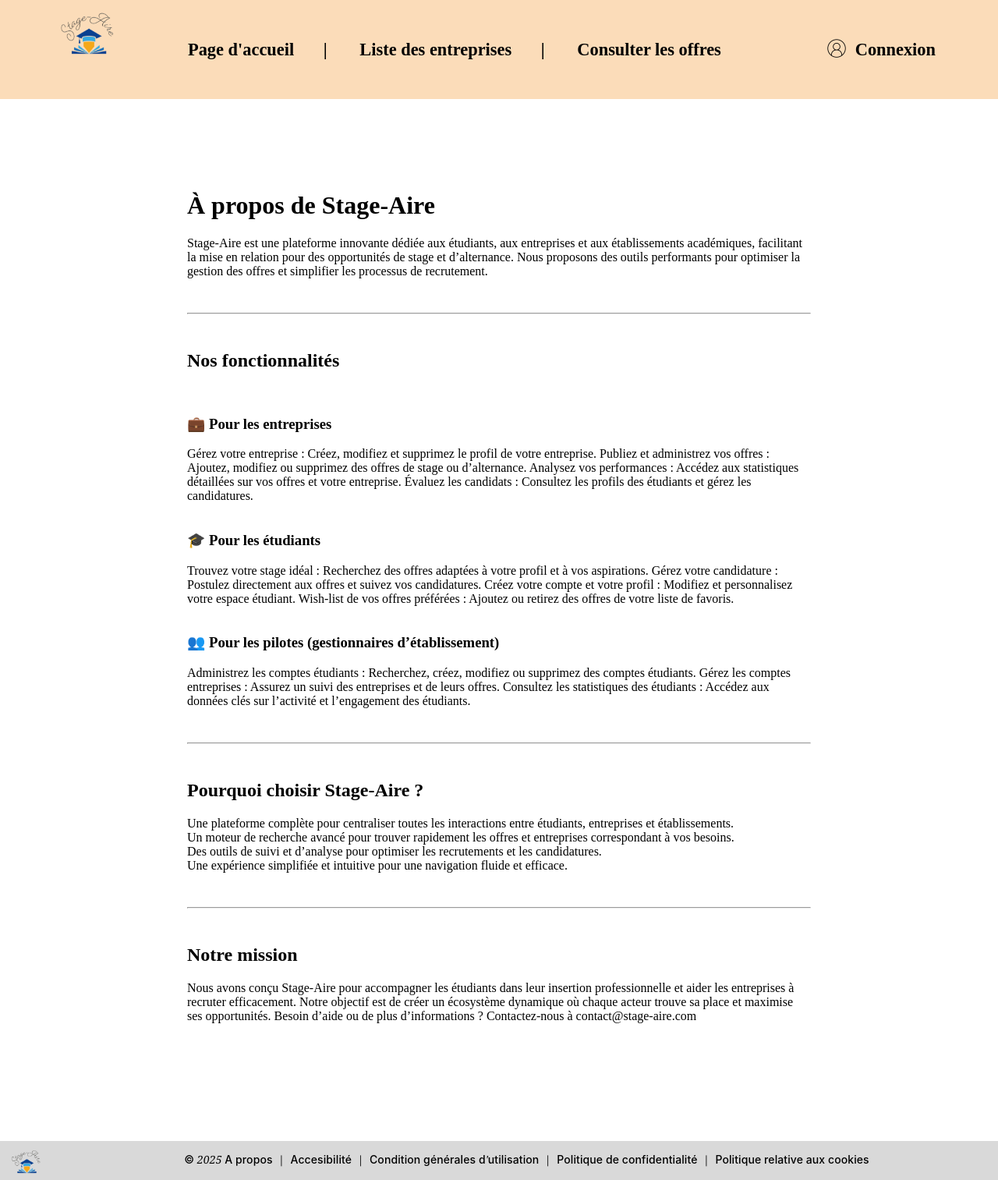
After one commit to g1obu1eb1eu/Projet---Bloc-Web, a PHP site: page /A_propos.html in a window 1280 px wide. The commit adds this page. Shown: the whole page at 78% size. Run offline with PHP 8.4, Linux system fonts and the light colour scheme.

Commit message:
Pages footer fini

```diff
--- /dev/null
+++ b/A_propos.html
@@ -0,0 +1,101 @@
+<!DOCTYPE html>
+	<html lang="en">
+	<head>
+		<link rel="stylesheet" href="assets/A_propos.css">
+		<meta name="viewport" content="width=device-width, initial-scale=1.0">
+		<meta charset="UTF-8">
+		<title>A_propos</title>
+	</head>
+	<body>
+        <div class="login-container">
+		<header>
+			<div class="logo">
+				<img src="images/logo.png" alt="Stage-Aire">
+			</div>
+			<nav class="nav-header">
+				<a name="catégorie" href="#">Page d'accueil</a><a class="tirets">&nbsp;|&nbsp;</a>
+				<a name="catégorie" href="#">Liste des entreprises</a><a class="tirets">&nbsp;|&nbsp;</a>
+				<a name="catégorie" href="#">Consulter les offres</a>
+			</nav>
+			<div class="connexion">
+				<div class="logo_connexion" >
+					<img src="images/connexion.png" alt="Stage-Aire">
+				</div>
+				<a href="page_de_connexion.html">Connexion</a>
+			</div>
+		</header>
+		<main>
+			<p>
+                <h1>À propos de Stage-Aire</h1>
+                Stage-Aire est une plateforme innovante dédiée aux étudiants, aux entreprises et aux établissements académiques, facilitant la mise en relation pour des opportunités de stage et d’alternance. Nous proposons des outils performants pour optimiser la gestion des offres et simplifier les processus de recrutement.
+
+                <br><br><br><hr>
+
+                <br><h2>Nos fonctionnalités</h2>
+                <br><h3>💼 Pour les entreprises</h3>
+
+                Gérez votre entreprise : Créez, modifiez et supprimez le profil de votre entreprise.
+
+                Publiez et administrez vos offres : Ajoutez, modifiez ou supprimez des offres de stage ou d’alternance.
+
+                Analysez vos performances : Accédez aux statistiques détaillées sur vos offres et votre entreprise.
+
+                Évaluez les candidats : Consultez les profils des étudiants et gérez les candidatures.
+
+                <br><br><h3>🎓 Pour les étudiants</h3>
+
+                Trouvez votre stage idéal : Recherchez des offres adaptées à votre profil et à vos aspirations.
+
+                Gérez votre candidature : Postulez directement aux offres et suivez vos candidatures.
+
+                Créez votre compte et votre profil : Modifiez et personnalisez votre espace étudiant.
+
+                Wish-list de vos offres préférées : Ajoutez ou retirez des offres de votre liste de favoris.
+
+                <br><br><h3>👥 Pour les pilotes (gestionnaires d’établissement)</h3>
+
+                Administrez les comptes étudiants : Recherchez, créez, modifiez ou supprimez des comptes étudiants.
+
+                Gérez les comptes entreprises : Assurez un suivi des entreprises et de leurs offres.
+
+                Consultez les statistiques des étudiants : Accédez aux données clés sur l’activité et l’engagement des étudiants.
+
+                <br><br><br><hr>
+
+                <br><h2>Pourquoi choisir Stage-Aire ?</h2>
+                Une plateforme complète pour centraliser toutes les interactions entre étudiants, entreprises et établissements.<br>
+
+                Un moteur de recherche avancé pour trouver rapidement les offres et entreprises correspondant à vos besoins.<br>
+
+                Des outils de suivi et d’analyse pour optimiser les recrutements et les candidatures.<br>
+
+                Une expérience simplifiée et intuitive pour une navigation fluide et efficace.
+
+                <br><br><br><hr>
+
+                <br><h2>Notre mission</h2>
+                Nous avons conçu Stage-Aire pour accompagner les étudiants dans leur insertion professionnelle et aider les entreprises à recruter efficacement. Notre objectif est de créer un écosystème dynamique où chaque acteur trouve sa place et maximise ses opportunités.
+
+                Besoin d’aide ou de plus d’informations ? Contactez-nous à contact@stage-aire.com
+			</p>
+		</main>
+		<footer class="site-footer">
+            <img
+              src="images/logo.png"
+              alt="Logo Footer"
+              class="footer-logo"
+            />
+
+            <nav class="footer-text">
+              <a> © 2025 </a>
+              <a name="ud_txt" href="A_propos.html"> A propos</a> <a>&nbsp;|&nbsp;</a>
+              <a name="ud_txt" href="Accesibilite.html"> Accesibilité</a> <a>&nbsp;|&nbsp;</a>
+              <a name="ud_txt" href="Conditions_generales_d'utilisation.html"> Condition générales d'utilisation</a> <a>&nbsp;|&nbsp;</a>
+              <a name="ud_txt" href="Politique_de_confidentialite.html"> Politique de confidentialité</a> <a>&nbsp;|&nbsp;</a>
+              <a name="ud_txt" href="Politique_relative_aux_cookies.html"> Politique relative aux cookies</a>
+
+            </nav>
+          </footer>
+        </div>
+	</body>
+	</html>
--- /dev/null
+++ b/assets/A_propos.css
@@ -0,0 +1,328 @@
+body {
+    margin: 0;
+    padding: 0;
+    /*box-sizing: border-box;
+    font-family:
+      Roboto,
+      -apple-system,
+      Roboto,
+      Helvetica,
+      sans-serif;
+    background-color: rgba(255, 251, 251, 1);*/
+}
+
+main{
+  padding : 6rem;
+  width : 50rem;
+  margin: auto;
+}
+
+
+
+header {
+    align-self: stretch;
+    display: flex;
+    justify-content: space-between;
+    align-items: center;
+    background-color:rgba(251, 220, 185, 1);
+    /* haut | droit | bas | gauche */
+    padding: 0rem 5rem 0em 3rem;
+}
+
+
+/* Logo */
+.logo img {
+    height: 5em;
+    padding-right: 5rem;
+}
+
+/* Menu de navigation */
+.nav-header {
+    flex-grow: 1;
+    text-align: left;
+}
+
+
+.nav-header a{
+    text-decoration: none;
+    color: black;
+    font-weight: bold;
+    font-size: 1.4rem;
+}
+
+.nav-header a[name="catégorie"] {
+    margin: 0 2rem;
+}
+
+.nav-header a[name="catégorie"]:hover, .connexion a:hover{
+    text-decoration: underline;
+}
+
+.connexion {
+    display: flex;
+    align-items: center;
+    gap: 0.5rem;
+}
+
+.connexion a {
+    text-decoration: none;
+    color: black;
+    font-weight: bold;
+    margin-left: 0 5rem;
+    font-size: 1.4em;
+}
+
+.logo_connexion img {
+    height: 2rem; /* Ajustez la taille selon votre besoin */
+    width: auto;
+}
+
+
+
+
+
+/* --------------------------------------------------------------------------------------------------------------------
+--------------------------------------------------------------------------------------------------------------------
+--------------------------------------------------------------------------------------------------------------------
+--------------------------------------------------------------------------------------------------------------------
+--------------------------------------------------------------------------------------------------------------------
+--------------------------------------------------------------------------------------------------------------------
+*/
+
+
+
+
+
+
+  .login-container {
+    display: flex;
+    flex-direction: column;
+    align-items: center;
+    overflow: hidden;
+    width: 100%;
+    min-height: 100vh;
+  }
+
+
+  .site-header {
+    background-color: rgba(251, 220, 185, 1);
+    align-self: stretch;
+    display: flex;
+    width: 100%;
+    padding: 9px 80px 18px;
+    flex-direction: column;
+    align-items: center;
+  }
+
+  .logo {
+    aspect-ratio: 1.07;
+    object-fit: contain;
+    object-position: center;
+    width: 136px;
+    margin-left: 25px;
+    max-width: 100%;
+  }
+
+  .login-content {
+    display: flex;
+    flex-direction: column;
+    align-items: center;
+    width: 100%;
+    flex-grow: 1;
+  }
+
+  .page-title {
+    color: rgba(0, 0, 0, 1);
+    font-size: 12px;
+    font-weight: 500;
+    line-height: 2;
+    letter-spacing: 0.1px;
+    text-align: center;
+    margin-top: 11px;
+    margin-left: 13px;
+  }
+
+  .register-link {
+    color: rgba(0, 0, 0, 1);
+    font-size: 12px;
+    font-weight: 500;
+    line-height: 2;
+    letter-spacing: 0.1px;
+    text-align: center;
+    margin-top: 22px;
+    margin-left: 18px;
+  }
+
+  .signup-link {
+    color: rgba(0, 119, 255, 1);
+    text-decoration: none;
+  }
+
+  .welcome-message {
+    color: rgba(0, 0, 0, 1);
+    font-size: 12px;
+    font-weight: 300;
+    line-height: 20px;
+    letter-spacing: 0.1px;
+    text-align: center;
+    margin-top: 35px;
+    margin-left: 31px;
+  }
+
+  .social-login {
+    display: flex;
+    margin-top: 27px;
+    margin-left: 22px;
+    width: 112px;
+    max-width: 100%;
+    align-items: stretch;
+    gap: 20px;
+  }
+
+  .social-btn {
+    background: none;
+    border: none;
+    cursor: pointer;
+    padding: 0;
+  }
+
+  .google-icon {
+    aspect-ratio: 1;
+    object-fit: contain;
+    object-position: center;
+    width: 44px;
+    flex-shrink: 0;
+  }
+
+  .facebook-icon {
+    aspect-ratio: 1.78;
+    object-fit: contain;
+    object-position: center;
+    width: 48px;
+    margin-top: auto;
+    margin-bottom: auto;
+    flex-shrink: 0;
+  }
+
+  .divider {
+    display: flex;
+    margin-top: 11px;
+    margin-left: 22px;
+    width: 281px;
+    max-width: 100%;
+    align-items: center;
+    gap: 13px;
+    font-size: 12px;
+    color: rgba(0, 0, 0, 1);
+    font-weight: 500;
+    text-align: center;
+    letter-spacing: 0.1px;
+    line-height: 2;
+  }
+
+  .divider-line {
+    aspect-ratio: 125;
+    width: 120px;
+    height: 1px;
+    background-color: #000;
+    border: none;
+    flex-grow: 1;
+  }
+
+  .divider-text {
+    align-self: stretch;
+  }
+
+
+
+
+
+
+
+
+
+  /* Début de la partie footer */
+  .site-footer {
+    background-color: rgba(217, 217, 217, 1);
+    align-self: stretch;
+    display: flex;
+    margin-top: 39px;
+    width: 100%;
+    padding: 3px 12px;
+    align-items: flex-start;
+    /*gap: 40px 100px;*/
+    font-family:
+      "Noto Serif Tamil Slanted",
+      -apple-system,
+      Roboto,
+      Helvetica,
+      sans-serif;
+    font-size: 12px;
+    color: rgba(0, 0, 0, 1);
+    font-weight: 500;
+    text-align: center;
+    letter-spacing: 0.1px;
+    line-height: 2;
+
+  }
+
+  .footer-logo {
+    aspect-ratio: 1.07;
+    object-fit: contain;
+    object-position: center;
+    width: 2.938rem;
+    align-self: start;
+    flex-shrink: 0;
+
+  }
+
+  .footer-text {
+    margin-top: auto;
+    margin-bottom: auto;
+    flex-grow: 1;
+    flex-shrink: 1;
+    /*white-space: nowrap;*/
+    white-space: initial;
+    font-size : 14px;
+  }
+
+  .footer-text a {
+    text-decoration: none;
+    color: #000;
+
+  }
+
+  .footer-text a[name="ud_txt"]:hover{
+    text-decoration : underline;
+    font-weight: bold;
+  }
+
+  @media (max-width: 991px) {
+    .site-header {
+      max-width: 100%;
+      padding-left: 20px;
+      padding-right: 20px;
+    }
+
+    .divider {
+      white-space: initial;
+    }
+
+    .password-toggle {
+      padding-left: 20px;
+      white-space: initial;
+    }
+
+    .login-button {
+      padding-right: 20px;
+    }
+
+    .site-footer {
+      max-width: 100%;
+    }
+
+    .footer-text {
+      max-width: 100%;
+    }
+
+  }
--- a/assets/Conditions_generales_d'utilisation.css
+++ b/assets/Conditions_generales_d'utilisation.css
@@ -26,7 +26,9 @@
 }
 
 main{
-  padding : 10rem;
+  padding : 6rem;
+  width : 50rem;
+  margin: auto;
 }
 
 /* Logo */
--- a/assets/Politique_de_confidentialite.css
+++ b/assets/Politique_de_confidentialite.css
@@ -25,7 +25,9 @@
 }
 
 main{
-  padding : 10rem;
+  padding : 6rem;
+  width : 50rem;
+  margin: auto;
 }
 
 /* Logo */
--- a/assets/Politique_relative_aux_cookies.css
+++ b/assets/Politique_relative_aux_cookies.css
@@ -25,7 +25,9 @@
 }
 
 main{
-  padding : 10rem;
+  padding : 6rem;
+  width : 50rem;
+  margin: auto;
 }
 
 /* Logo */
```
Also changed, not shown: Accesibilite.html (+27 -13 lines), Conditions_generales_d'utilisation.html (+35 -12 lines), Politique_de_confidentialite.html (+28 -11 lines), Politique_relative_aux_cookies.html (+18 -6 lines).
